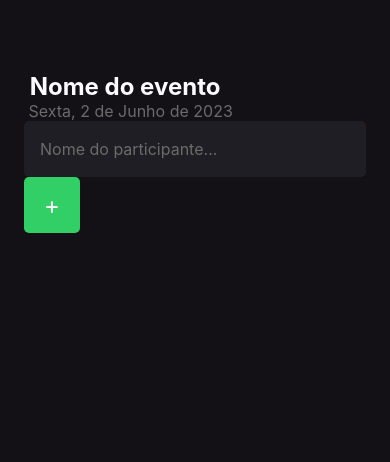
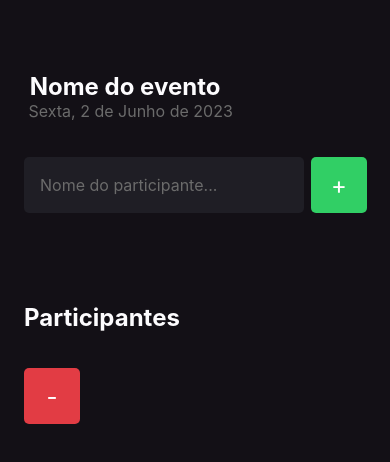
Before and after one commit to MatheusFoliatti/listaconvidadomobile02, a React Native app: screen / in a window 390 px wide. Shown: the top 462 px of the page. Built offline with nearby package versions, Linux system fonts and the light colour scheme.

Commit message:
redbutton

```diff
--- a/src/page/Home.jsx
+++ b/src/page/Home.jsx
@@ -7,18 +7,42 @@ import {
 } from "react-native";
 
 export function Home() {
+	function handleParticipanteAdd() {
+		console.log("Nossa função está funcionando");
+	}
+
+	function handleParticipanteDelete() {
+		console.log("Nossa função está funcionando");
+	}
+
 	return (
 		<View style={styles.container}>
 			<Text style={styles.titleEvent}> Nome do evento </Text>
 			<Text style={styles.dateEvent}> Sexta, 2 de Junho de 2023 </Text>
+
+			<View style={styles.form}>
 				<TextInput
 					style={styles.input}
 					placeholder='Nome do participante...'
 					placeholderTextColor={"#6b6b6b"}
 				/>
-			<TouchableOpacity style={styles.button}>
+				<TouchableOpacity
+					style={styles.button}
+					onPress={handleParticipanteAdd}
+					activeOpacity={0.7}>
 					<Text style={styles.addButton}> + </Text>
 				</TouchableOpacity>
+			</View>
+
+			<Text style={styles.titleEvent}>Participantes</Text>
+			<View style={styles.form}>
+				<TouchableOpacity
+					style={styles.redButton}
+					onPress={handleParticipanteDelete}
+					activeOpacity={0.7}>
+					<Text style={styles.deleteButton}> - </Text>
+				</TouchableOpacity>
+			</View>
 		</View>
 	);
 }
@@ -39,7 +63,15 @@ const styles = StyleSheet.create({
 		color: "#6b6b6b",
 		fontSize: 16,
 	},
+	form: {
+		width: "100%",
+		flexDirection: "row",
+		marginTop: 36,
+		marginBottom: 42,
+		gap: 7,
+	},
 	input: {
+		flex: 1,
 		height: 56,
 		backgroundColor: "#1f1e25",
 		borderRadius: 5,
@@ -59,4 +91,16 @@ const styles = StyleSheet.create({
 		color: "#fff",
 		fontSize: 24,
 	},
+	redButton: {
+		width: 56,
+		height: 56,
+		borderRadius: 5,
+		backgroundColor: "#E23C44",
+		alignItems: "center",
+		justifyContent: "center",
+	},
+	deleteButton: {
+		color: "#fff",
+		fontSize: 24,
+	},
 });
```
Lines whose indentation alone changed are shown as unchanged.
